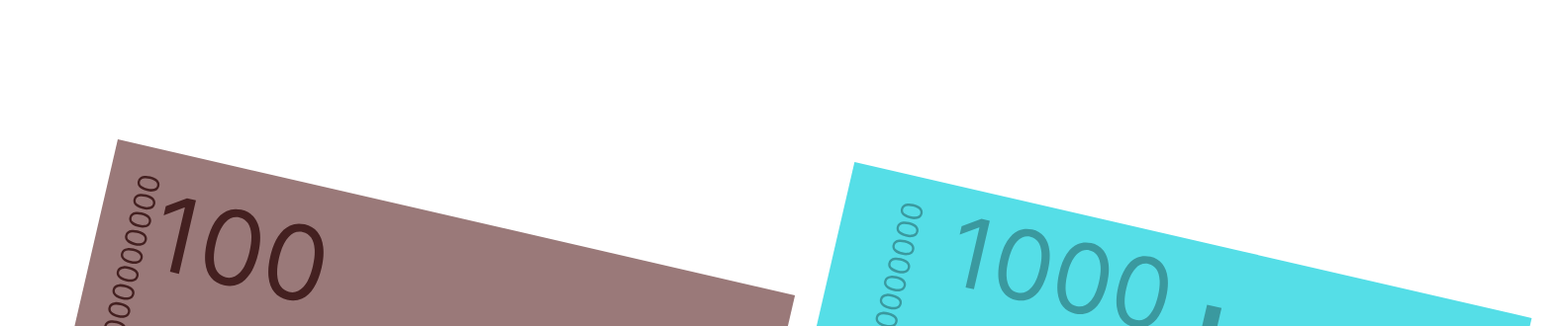
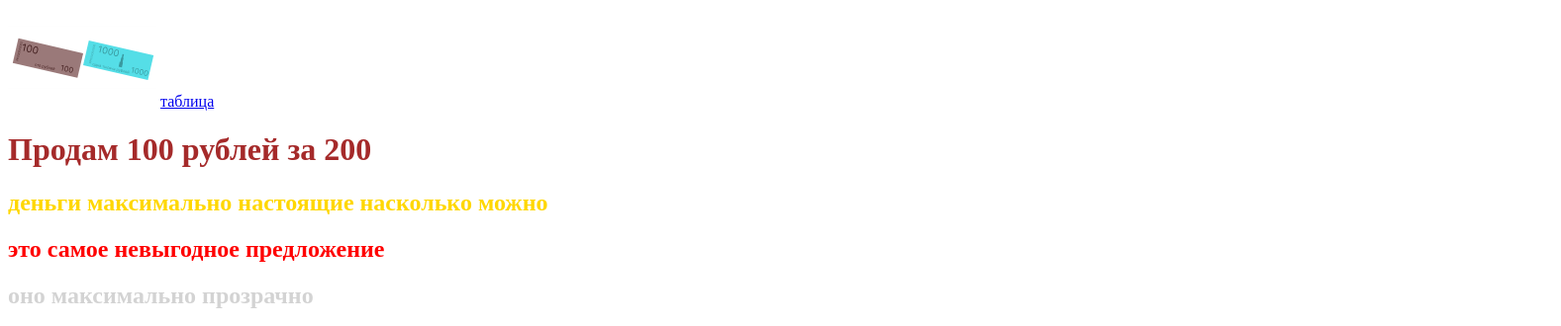
Before and after one commit to Dar4ikGg/den-gi, a plain HTML site: page index.html in a window 1280 px wide. Shown: the top 330 px of the page at 99% size, 1577 px wide, since content can reach past the window. Drawn offline with Linux system fonts and the light colour scheme.

Commit message:
Update index.html

```diff
--- a/index.html
+++ b/index.html
@@ -3,7 +3,7 @@
       </head>
 <body>
 
-    <img src="100.svg" width="px"height="px"/>
+    <img src="100.svg" width="150px"height="100px"/>
     <a href="#tabl">таблица</a>
 
 
```
